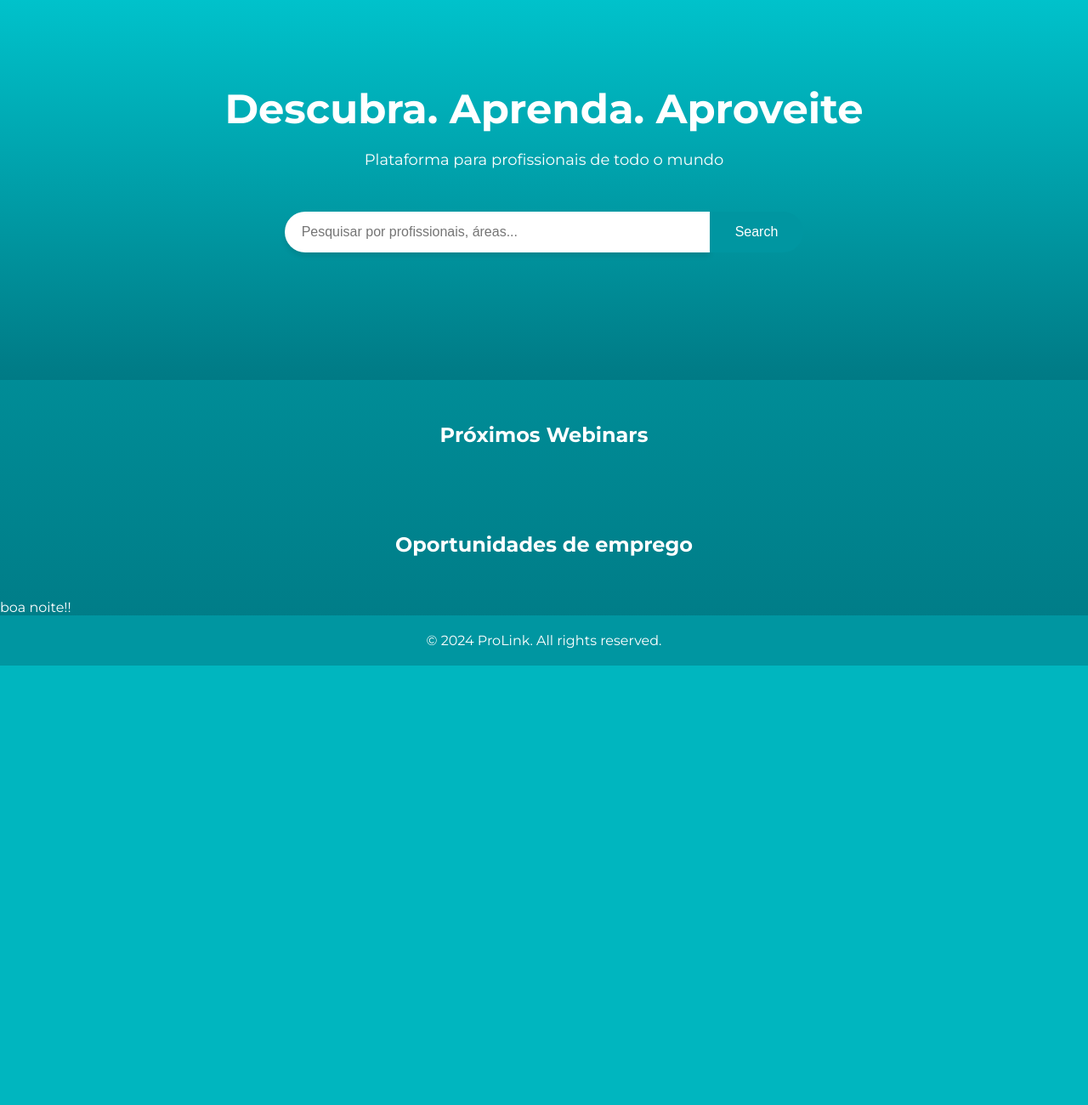
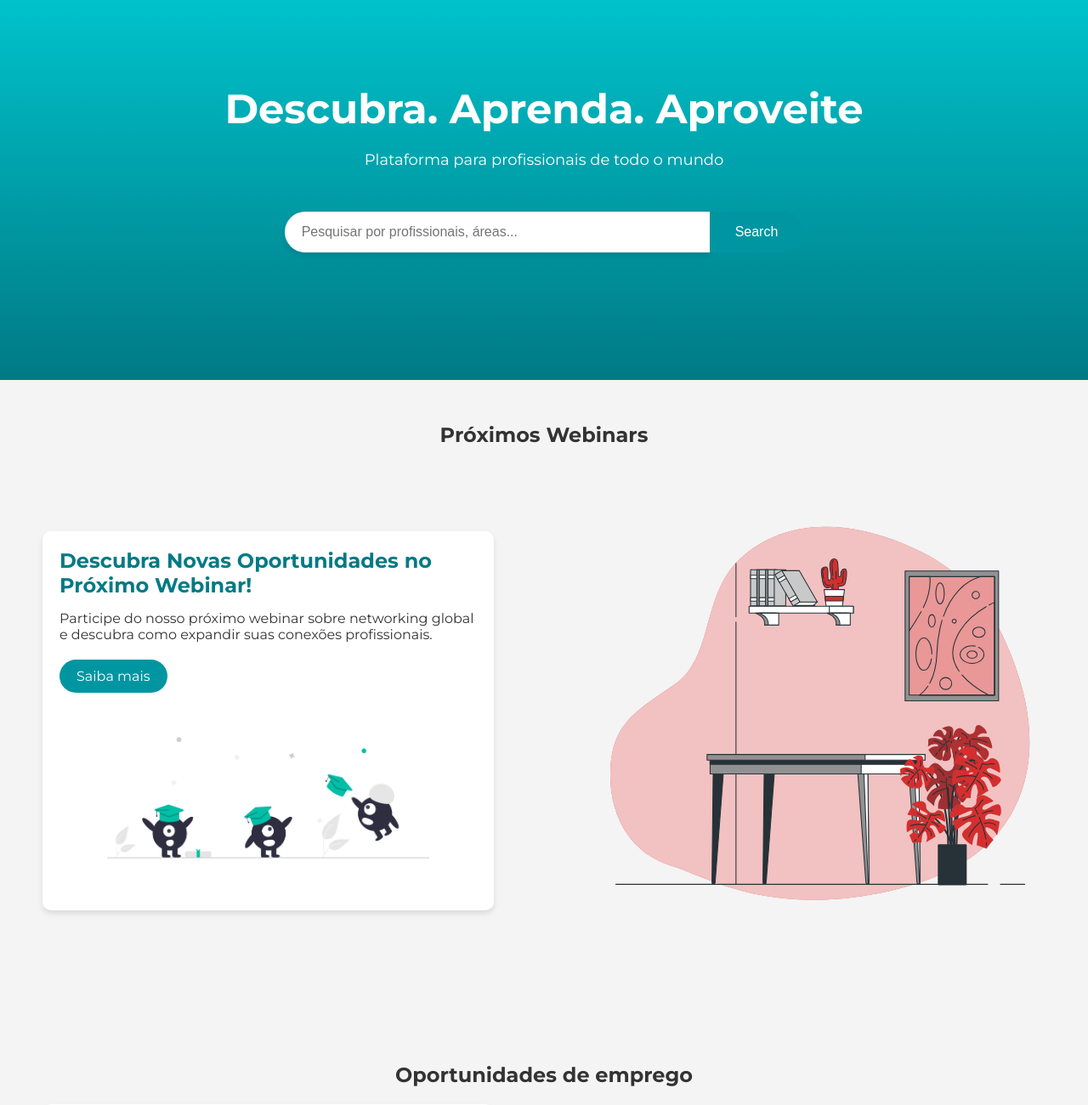
Before and after one commit to MuriloP9/Projeto-Networking, a PHP site: page / in a window 1280 px wide. Shown: the part 531-1831 px from the top of the page at 85% size. Before the commit the page ends 1314 px from the top, so only its background shows below. Run offline with PHP 8.4, Linux system fonts and the light colour scheme.

Commit message:
atualizada a pagina index e imagens

```diff
--- a/index.html
+++ b/index.html
@@ -64,15 +64,38 @@
     </section>
 
     <section class="webinars">
-        <h2>Próximos Webinars</h2>
-        <!-- Conteúdo de webinars -->
+            <h2>Próximos Webinars</h2>
+            <div class="webinar-container">
+                <div class="webinar-description">
+                    <h3>Descubra Novas Oportunidades no Próximo Webinar!</h3>
+                    <p>Participe do nosso próximo webinar sobre networking global e descubra como expandir suas conexões profissionais.</p>
+                    <a href="./pagina_webinar.html" class="webinar-link">Saiba mais</a>
+                    <img src="./img/undraw_Graduation_re_gthn.png" alt="Imagem do Webinar">
+                </div>
+                <div class="webinar-image">
+                    <img src="./img/webinar-animate.svg" width="600px" height="600px" alt="Imagem de Capa do Webinar">
+                </div>
+            </div>
+        </section>
+
     </section>
 
     <section class="job-opportunities">
         <h2>Oportunidades de emprego</h2>
-        <!-- Conteúdo de oportunidades de trabalho -->
+            <div class="job-container">
+                <div class="job-description">
+                    <h3>Encontre a Oportunidade dos Seus Sonhos!</h3>
+                    <p>Confira as vagas abertas em diversas áreas profissionais e conecte-se com empregadores ao redor do mundo.</p>
+                    <a href="./pagina_oportunidades.html" class="job-link">Saiba mais</a>
+                    <img src="./img/Career progress-cuate.png" alt="Imagem Oportunidade de Trabalho">
+                </div>
+                <div class="job-image">
+                    <img src="./img/job-animate.svg" width="600px" height="600px" alt="Imagem de Oportunidade de Trabalho">
+                </div>
+            </div>
+        </section>
+
     </section>
-<p>boa noite!!</p>
     <footer>
         <p>&copy; 2024 ProLink. All rights reserved.</p>
     </footer>
--- a/style.css
+++ b/style.css
@@ -225,3 +225,163 @@ footer {
         padding: 15px 20px;
     }
 }
+/* Estilos da seção de Webinars */
+.webinars {
+    padding: 50px;
+    text-align: center;
+    background-color: #f4f4f4;
+    color: #333;
+}
+
+.webinar-container {
+    display: flex;
+    justify-content: space-between;
+    align-items: center;
+    margin-top: 20px;
+}
+
+.webinar-description {
+    width: 45%;
+    text-align: left;
+    padding: 20px;
+    background-color: white;
+    border-radius: 10px;
+    box-shadow: 0 4px 6px rgba(0, 0, 0, 0.1);
+    transition: transform 0.3s ease;
+}
+
+.webinar-description h3 {
+    font-size: 24px;
+    margin-bottom: 15px;
+    color: #007a85;
+}
+
+.webinar-description p {
+    font-size: 16px;
+    margin-bottom: 20px;
+}
+
+.webinar-description a {
+    display: inline-block;
+    padding: 10px 20px;
+    background-color: #0096a1;
+    color: white;
+    border-radius: 25px;
+    text-decoration: none;
+    transition: background-color 0.3s ease;
+}
+
+.webinar-description a:hover {
+    background-color: #005a6e;
+}
+
+.webinar-description img {
+    margin-top: 15px;
+    width: 100%;
+    border-radius: 10px;
+}
+
+.webinar-image {
+    width: 45%;
+}
+
+.webinar-image img {
+    width: 100%;
+    border-radius: 10px;
+    transition: transform 0.3s ease;
+}
+
+.webinar-container:hover .webinar-image img {
+    transform: scale(1.05); /* Zoom na imagem ao passar o mouse */
+}
+
+/* Estilos responsivos para Webinars */
+@media (max-width: 768px) {
+    .webinar-container {
+        flex-direction: column;
+    }
+
+    .webinar-description, .webinar-image {
+        width: 100%;
+    }
+}
+/* Estilos da seção de Oportunidades de Trabalho */
+.job-opportunities {
+    padding: 50px;
+    text-align: center;
+    background-color: #f4f4f4;
+    color: #333;
+}
+
+.job-container {
+    display: flex;
+    justify-content: space-between;
+    align-items: center;
+    margin-top: 20px;
+}
+
+.job-description {
+    width: 45%;
+    text-align: left;
+    padding: 20px;
+    background-color: white;
+    border-radius: 10px;
+    box-shadow: 0 4px 6px rgba(0, 0, 0, 0.1);
+    transition: transform 0.3s ease;
+}
+
+.job-description h3 {
+    font-size: 24px;
+    margin-bottom: 15px;
+    color: #007a85;
+}
+
+.job-description p {
+    font-size: 16px;
+    margin-bottom: 20px;
+}
+
+.job-description a {
+    display: inline-block;
+    padding: 10px 20px;
+    background-color: #0096a1;
+    color: white;
+    border-radius: 25px;
+    text-decoration: none;
+    transition: background-color 0.3s ease;
+}
+
+.job-description a:hover {
+    background-color: #005a6e;
+}
+
+.job-description img {
+    margin-top: 15px;
+    width: 100%;
+    border-radius: 10px;
+}
+
+.job-image {
+    width: 45%;
+}
+
+.job-image img {
+    width: 100%;
+    border-radius: 10px;
+    transition: transform 0.3s ease;
+}
+
+.job-container:hover .job-image img {
+    transform: scale(1.05); /* Zoom na imagem ao passar o mouse */
+}
+
+/* Estilos responsivos para Oportunidades de Trabalho */
+@media (max-width: 768px) {
+    .job-container {
+        flex-direction: column;
+    }
+
+    .job-description, .job-image {
+        width: 100%;
+    }
+}
```
Also changed, not shown: pagina_webinar.html (added, +12 -0 lines), img/Career progress-cuate.png (added), img/undraw_Graduation_re_gthn.png (added), img/webinar-animate.svg (added).
